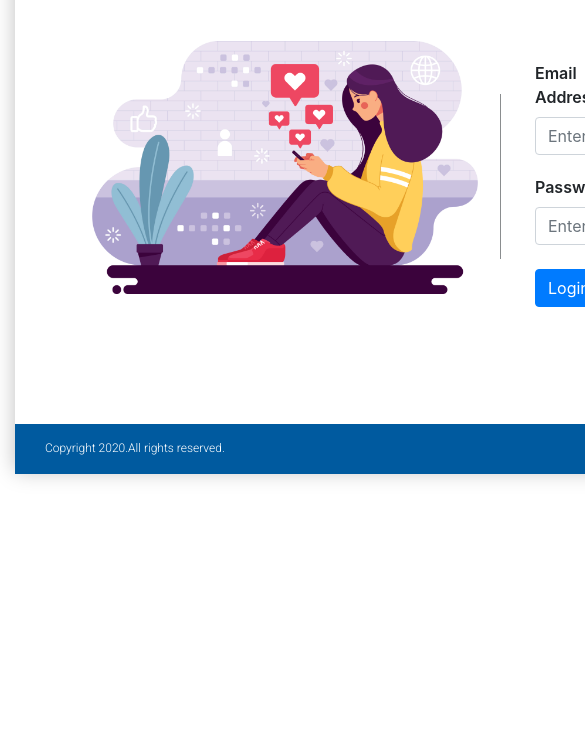
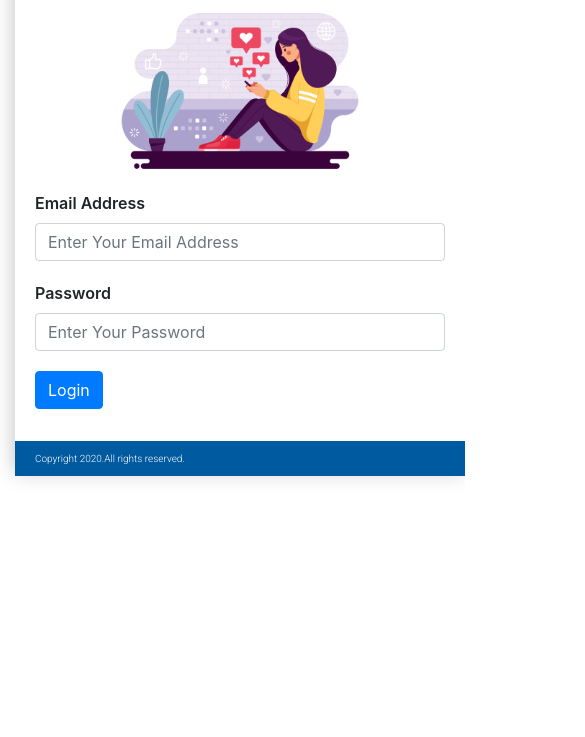
Before and after one commit to erik-cahya/CRUD-BOOTSTRAP, a plain HTML site: page index.html in a window 390 px wide. Shown: the part 119-856 px from the top of the page, 585 px wide, since content can reach past the window. Drawn offline with nearby package versions, Linux system fonts and the light colour scheme.

Commit message:
add responsive

```diff
--- a/index.html
+++ b/index.html
@@ -15,6 +15,9 @@
     <!-- My Fonts -->
     <link href="https://fonts.googleapis.com/css2?family=Roboto:wght@300&display=swap" rel="stylesheet">
     <title>Hello, world!</title>
+
+    <!-- My Icons -->
+
 </head>
 
 <body>
@@ -23,39 +26,30 @@
             <img src="resources/Logo.png" class="logo_login">
             <img src="resources/woman_login.jpg" class="img_login ">
             <div class="garis"></div>
-
             <div class="footer_login">Copyright 2020.All rights reserved.</div>
+        </div>
 
 
-        </div>
         <!-- Form Login Start -->
         <div class="form-row">
 
-            <div class="col-md-5 mb-8 column_position">
+            <div class="col-md-5 column_position">
                 <label for="username">Email Address</label>
-                <input type="email" class="form-control" id="username" placeholder="Enter Your Email Address" required>
+                <input type="email" class="form-control column_login" id="username"
+                    placeholder="Enter Your Email Address" required>
             </div>
 
-            <div class="col-md-5 mb-1 column_position">
+            <div class="col-md-5 column_position">
                 <label for="password">Password</label>
-                <input type="password" class="form-control" id="password" placeholder="Enter Your Password" required>
+                <input type="password" class="form-control column_login" id="password" placeholder="Enter Your Password"
+                    required>
             </div>
 
-            <div class="col-md-5 mb-8 column_position">
+            <div class="col-md-1 column_position">
                 <button class="btn btn-primary" type="submit">Login</button>
             </div>
         </div>
         <!-- Form Login End -->
-
-
-
-
-
-
-
-
-
-
     </div>
 
 
--- a/style.css
+++ b/style.css
@@ -13,7 +13,7 @@ body {
 }
 
 .img_login {
-    margin: 100px 0px 0px 50px;
+    margin: 100px 0px 0px 80px;
     width: 440px;
     position: relative;
 }
@@ -30,7 +30,7 @@ body {
     height: 30%;
     background-color: #8A8D8F;
     position: absolute;
-    margin-left: 485px;
+    margin-left: 520px;
     margin-top: -220px;
 }
 
@@ -48,7 +48,57 @@ body {
 
 .column_position {
  top: -430px;
- margin-left: 520px;
+ margin-left: 560px;
  padding-top: 20px;
  font-weight: 600;
 }
+
+@media (max-width: 576px) {
+
+    .logo_login {
+        width: 100px;
+        position: absolute;
+        margin: 10px 0px 0px 10px;
+
+    }
+
+    .login {
+        background-color: white;
+        width: 450px;
+        height: 550px;
+        margin: 40px 0px 0px 0px;
+        box-shadow: 0px 0px 20px #bfbfbf;
+        position: relative;
+    }
+
+    .column_position {
+        top: -300px;
+        margin-left: 20px;
+       }
+
+       .img_login {
+        margin: 80px 0px 0px 90px;
+        width: 270px;
+
+    }
+    .footer_login{
+        width: 100%;
+        height: 35px;
+        background-color: #005A9F;
+        margin-top: 260px;
+        color: white;
+        font-family: 'Roboto', sans-serif;
+        font-size: 10px;
+        padding-left: 20px;
+        padding-top: 10px;
+    }
+
+    .column_login{
+        width: 410px;
+    }
+    .garis{
+        display: none;
+        margin-left: 0px;
+
+    }
+ }
```
